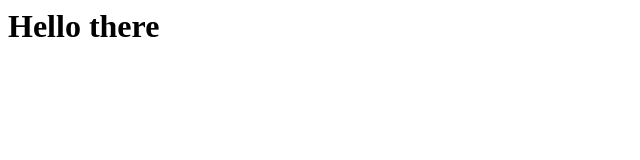
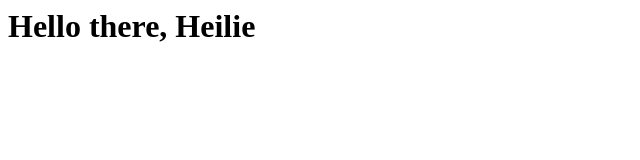
Before and after one commit to Arthur-Rankin/React-and-Redux, a plain HTML site: page index.html in a window 1280 px wide. Shown: the whole page, without its empty margins (0-640 px from the left). Drawn offline with Linux system fonts and the light colour scheme.

Commit message:
Update index.html
Adding the wifey:)

```diff
--- a/index.html
+++ b/index.html
@@ -1 +1 @@
-<h1>Hello there</h1>
+<h1>Hello there, Heilie</h1>
```
